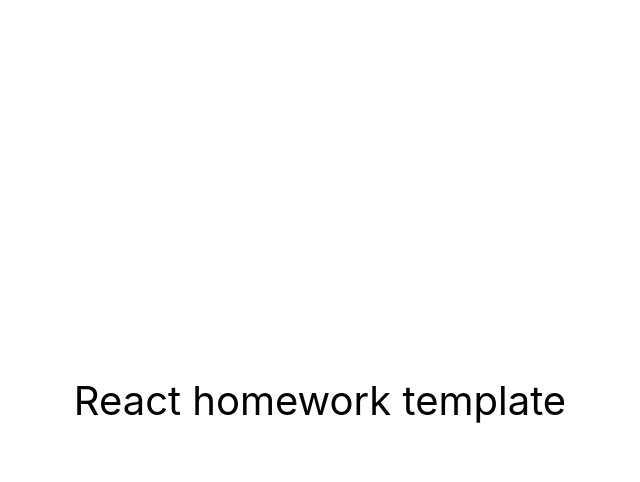
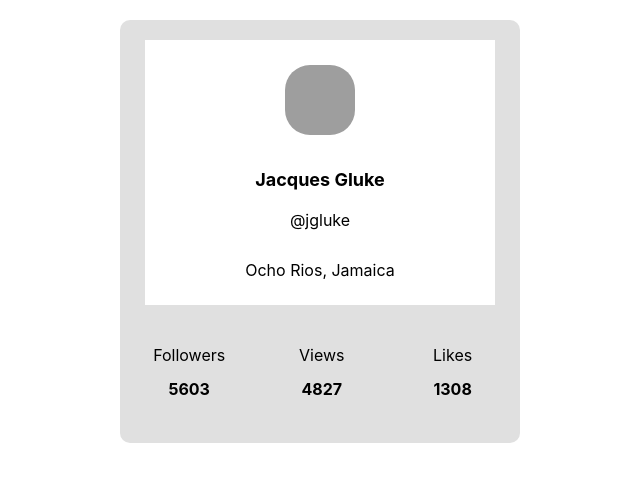
Before and after one commit to Anton-ck/goit-react-hw-01-components, a React (Create React App) app: page / in a window 1280 px wide. Shown: the top 482 px of the page, without its empty margins (320-960 px from the left). Built offline with nearby package versions, Linux system fonts and the light colour scheme; grey boxes are pictures that could not be loaded.

Commit message:
first task

```diff
--- a/package.json
+++ b/package.json
@@ -7,6 +7,8 @@
     "@testing-library/jest-dom": "^5.16.3",
     "@testing-library/react": "^12.1.4",
     "@testing-library/user-event": "^13.5.0",
+    "modern-normalize": "^1.1.0",
+    "prop-types": "^15.8.1",
     "react": "^18.1.0",
     "react-dom": "^18.1.0",
     "react-scripts": "5.0.1",
--- a/src/components/App.jsx
+++ b/src/components/App.jsx
@@ -1,16 +1,10 @@
+import { Profile } from './profile/Profile';
+import user from './profile/user.json';
+
 export const App = () => {
   return (
-    <div
-      style={{
-        height: '100vh',
-        display: 'flex',
-        justifyContent: 'center',
-        alignItems: 'center',
-        fontSize: 40,
-        color: '#010101'
-      }}
-    >
-      React homework template
-    </div>
+      <Profile avatar={user.avatar} username={user.username} tag={user.tag} location={user.location}
+        followers={user.stats.followers} views={user.stats.views} likes={user.stats.likes} />
+
   );
 };
--- /dev/null
+++ b/src/components/profile/Profile.jsx
@@ -0,0 +1,51 @@
+import css from './profile.module.css';
+import PropTypes from 'prop-types';
+
+export const Profile = ({
+  avatar,
+  username,
+  tag,
+  location,
+  followers,
+  views,
+  likes,
+}) => {
+  return (
+    <div className={css.profile}>
+      <div className={css.description}>
+        <img src={avatar} alt={username} className={css.avatar} />
+        <p className={css.name}>{username}</p>
+        <p className={css.tag}>@{tag}</p>
+        <p className={css.location}>{location}</p>
+      </div>
+
+      <ul className={css.stats}>
+        <li className={css.stats__list}>
+          <span className={css.label}>Followers</span>
+          <span className={css.quantity}>{followers}</span>
+        </li>
+        <li className={css.stats__list}>
+          <span className={css.label}>Views</span>
+          <span className={css.quantity}>{views}</span>
+        </li>
+        <li className={css.stats__list}>
+          <span className={css.label}>Likes</span>
+          <span className={css.quantity}>{likes}</span>
+        </li>
+      </ul>
+    </div>
+  );
+};
+
+Profile.propTypes = {
+  avatar: PropTypes.string.isRequired,
+  username: PropTypes.string.isRequired,
+  tag: PropTypes.string.isRequired,
+  location: PropTypes.string.isRequired,
+
+    stats: PropTypes.exact({
+    followers: PropTypes.number.isRequired,
+    views: PropTypes.number.isRequired,
+    likes: PropTypes.number.isRequired,
+  }),
+};
--- /dev/null
+++ b/src/components/profile/profile.module.css
@@ -0,0 +1,75 @@
+.profile {
+  display: flex;
+  flex-direction: column;
+  width: 400px;
+  border-radius: 10px;
+  margin: 20px auto;
+  padding: 0 0 5px 0;
+  background-color: #e0e0e0;
+}
+
+.description {
+  display: flex;
+  flex-direction: column;
+  justify-content: center;
+  width: 350px;
+  background-color: #fff;
+  margin: 20px auto;
+  padding: 10px;
+}
+
+.avatar {
+  display: block;
+  padding: 15px;
+  margin-left: auto;
+  margin-right: auto;
+  width: 100px;
+  height: 100px;
+  border-radius: 40px;
+}
+
+.name {
+  display: flex;
+  font-size: 18px;
+  font-weight: 700;
+  padding: 10px;
+  justify-content: center;
+  margin: 10px;
+}
+
+.tag {
+  display: flex;
+  justify-content: center;
+  margin-top: 0;
+}
+
+.location {
+  display: flex;
+  justify-content: center;
+}
+
+.stats {
+  list-style: none;
+  display: flex;
+  flex-wrap: wrap;
+  justify-content: space-around;
+  align-items: center;
+  padding: 5px 5px 25px 5px;
+  gap: 5px;
+  margin-bottom: 0;
+}
+
+.label {
+  display: flex;
+  justify-content: center;
+  align-items: center;
+  /* padding: 15px; */
+}
+
+.quantity {
+  display: flex;
+  justify-content: center;
+  align-items: center;
+  padding: 15px;
+  font-weight: 700;
+}
--- /dev/null
+++ b/src/components/profile/user.json
@@ -0,0 +1,11 @@
+{
+  "username": "Jacques Gluke",
+  "tag": "jgluke",
+  "location": "Ocho Rios, Jamaica",
+  "avatar": "https://cdn-icons-png.flaticon.com/512/2922/2922506.png",
+  "stats": {
+    "followers": 5603,
+    "views": 4827,
+    "likes": 1308
+  }
+}
--- a/src/index.css
+++ b/src/index.css
@@ -1,4 +1,5 @@
-@import-normalize; /* bring in normalize.css styles */
+@import '../node_modules/modern-normalize/modern-normalize.css';
+/* @import-normalize; */
 
 body {
   margin: 0;
```
Also changed, not shown: 1 other file (tests, documents, lock files or other folders).
